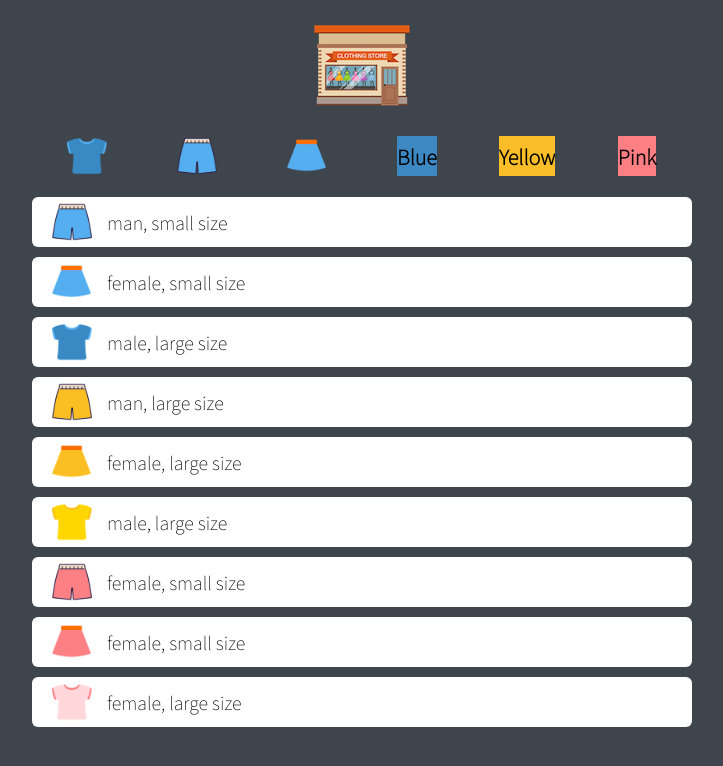
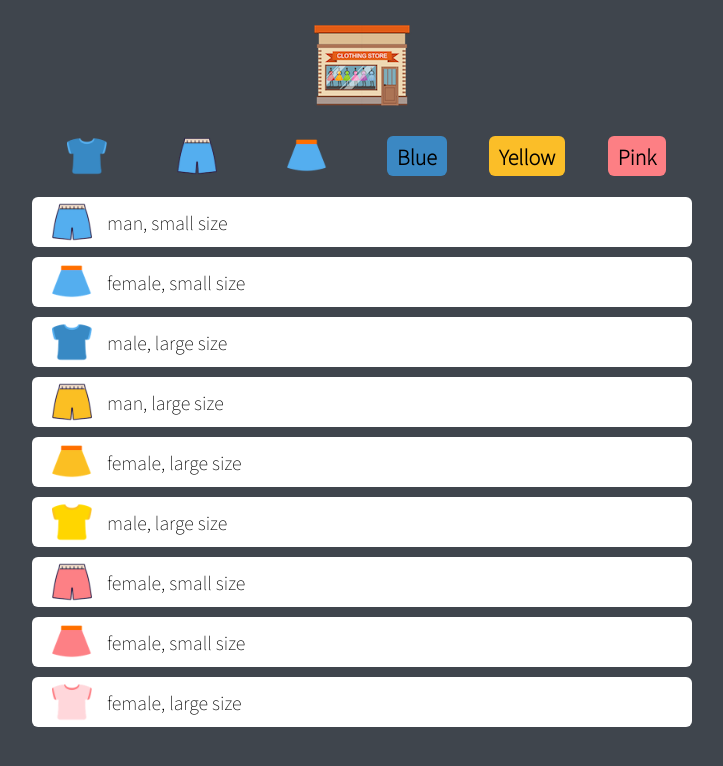
Before and after one commit to CatFFather/shopingmall, a plain HTML site: page index.html in a window 1280 px wide. Shown: the whole page, without its empty margins (278-1001 px from the left). Drawn offline with Linux system fonts and the light colour scheme.

Commit message:
버튼 둥글게 수정

```diff
--- a/style.css
+++ b/style.css
@@ -72,7 +72,6 @@ body{
   display: flex;
   justify-content: center;
   align-items: center;
-  padding: 5px;
 }
 .contents .filterList li .filter>span{
   height: 40px;
@@ -80,6 +79,8 @@ body{
   align-items: center;
   font-weight:bold;
   font-size: 20px;
+  border-radius:6px;
+  padding: 10px;
 }
 
 .contents .itmesList{
```
